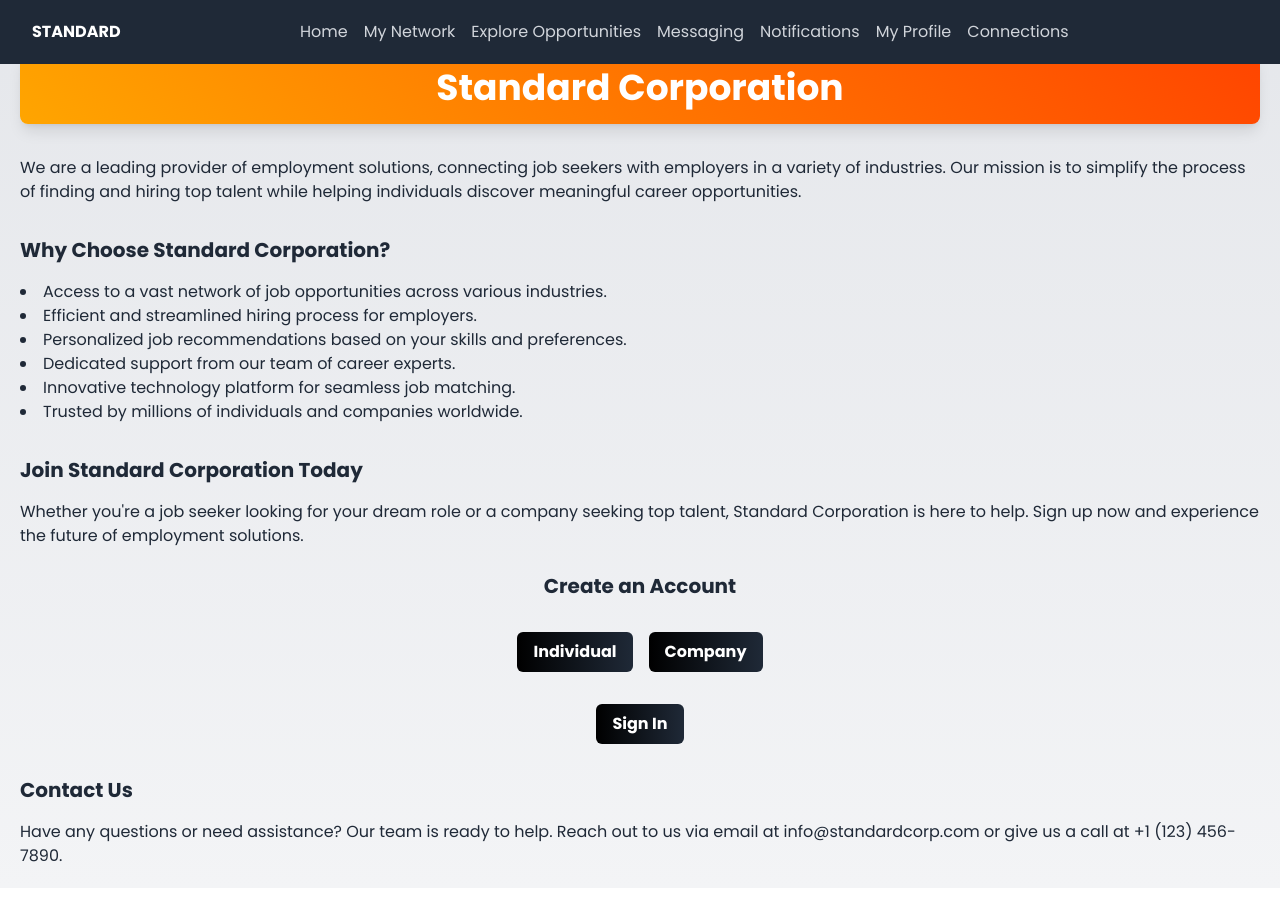
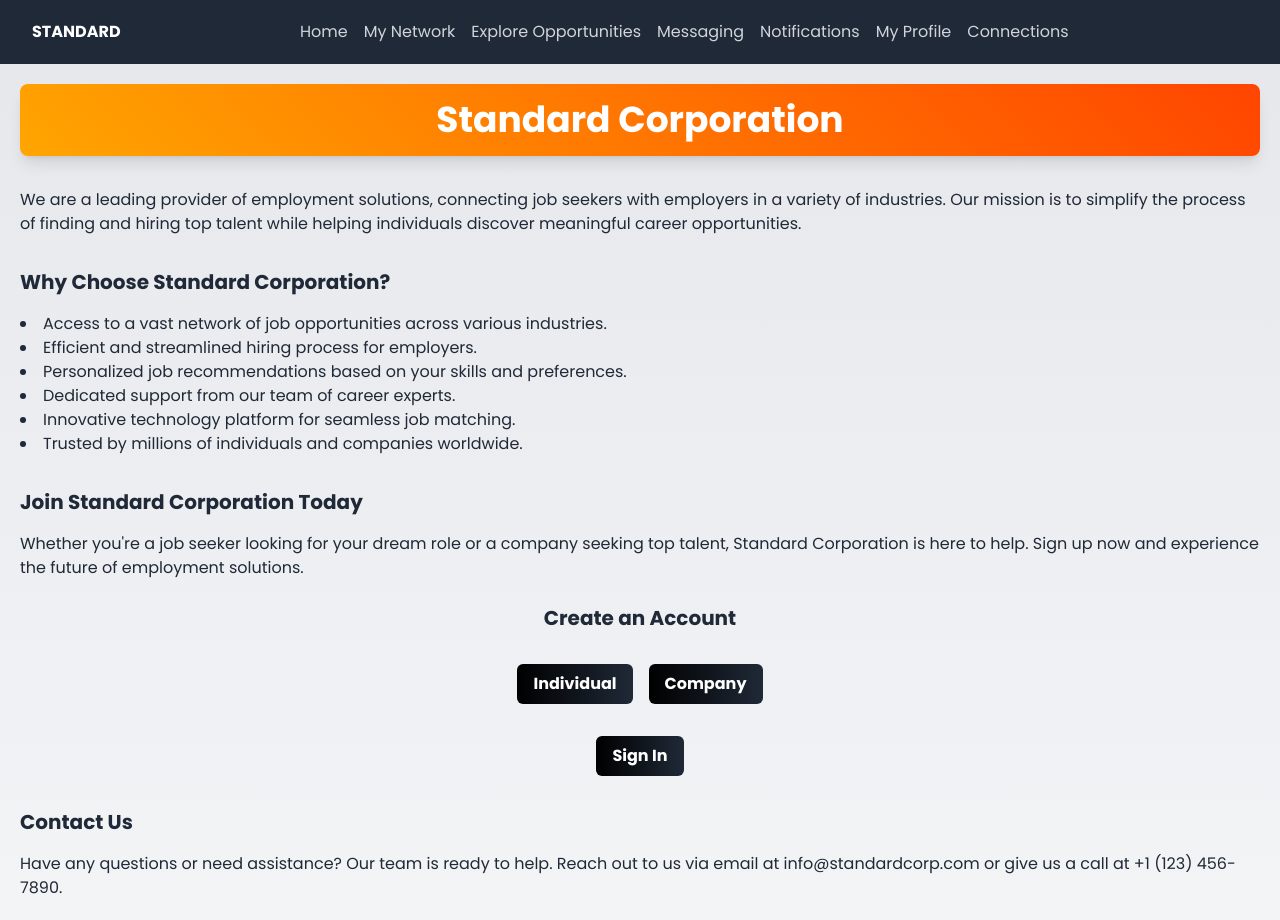
Before and after one commit to timons-AI/standard-intern, a Next.js app in the folder standard-intern/: page / in a window 1280 px wide. Before the commit the page ends 888 px from the top, so only its background shows below. Built offline with nearby package versions, Linux system fonts and the light colour scheme.

Commit message:
Update page.tsx

```diff
--- a/standard-intern/src/app/page.tsx
+++ b/standard-intern/src/app/page.tsx
@@ -1,8 +1,6 @@
-
 import React from 'react';
 import Head from 'next/head';
 import Navbar from './Navbar/Navbar';
-
 
 const Home = () => {
   return (
@@ -14,7 +12,7 @@ const Home = () => {
 
       <Navbar />
 
-      <div className="card bg-gradient-diagonal-orange rounded-lg overflow-hidden shadow-lg my-8">
+      <div className="card bg-gradient-diagonal-orange rounded-lg overflow-hidden shadow-lg my-8 mt-16"> {/* Add mt-16 to create spacing */}
         <h1 className="text-black text-shadow-md font-bold text-4xl my-2 py-2 px-4 text-center">
           <span className="text-white">Standard Corporation</span>
         </h1>
```
